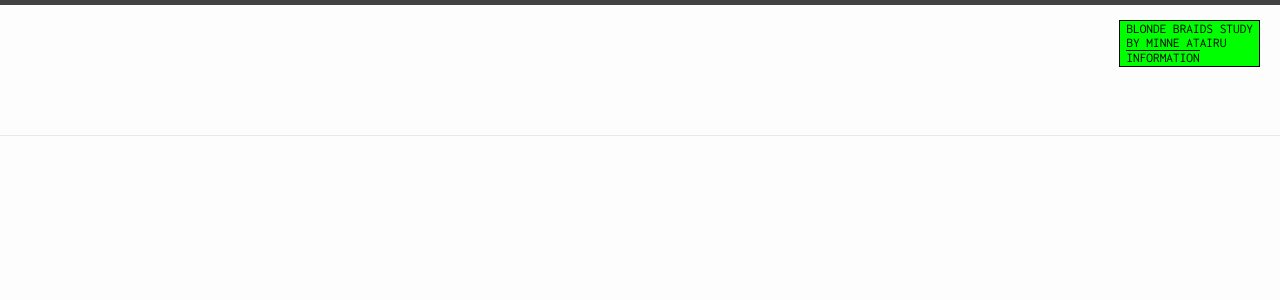
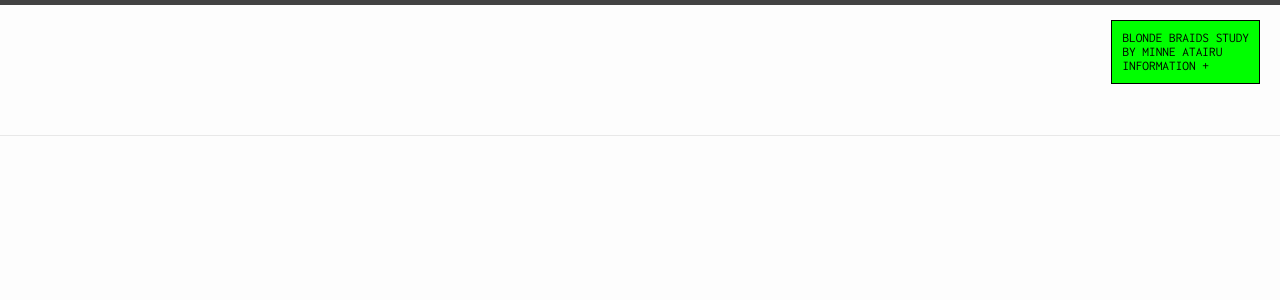
Before and after one commit to saimayasmeen4/minneatairu-json.github.io, a Jekyll site: the page built from about.markdown, in a window 1280 px wide. Shown: the top 300 px of the page. Built offline with Jekyll 4.4.1, drawn with Linux system fonts in a browser that asks for light colours; comment, search, counter and statistics services are not loaded.

Commit message:
Update header.html

```diff
--- a/_includes/header.html
+++ b/_includes/header.html
@@ -8,7 +8,7 @@
 <button id="learnMoreBtn" class="learn-more-btn">
     <div>BLONDE BRAIDS STUDY</div>
     <div>BY MINNE ATAIRU</div>
-<div class="info-text">INFORMATION</div>
+<div class="info-text">INFORMATION + </div>
 </button>
 
 <!-- Modal -->
@@ -34,8 +34,7 @@
   #lightgallery1  {
   padding: 0px 20px 20px 0;
 }
-.info-text{border-top:1px solid}
-.learn-more-btn {
+.learn-more-btn {padding:10px;
    display: flex;
     flex-direction: column;
     align-items: left;
```
